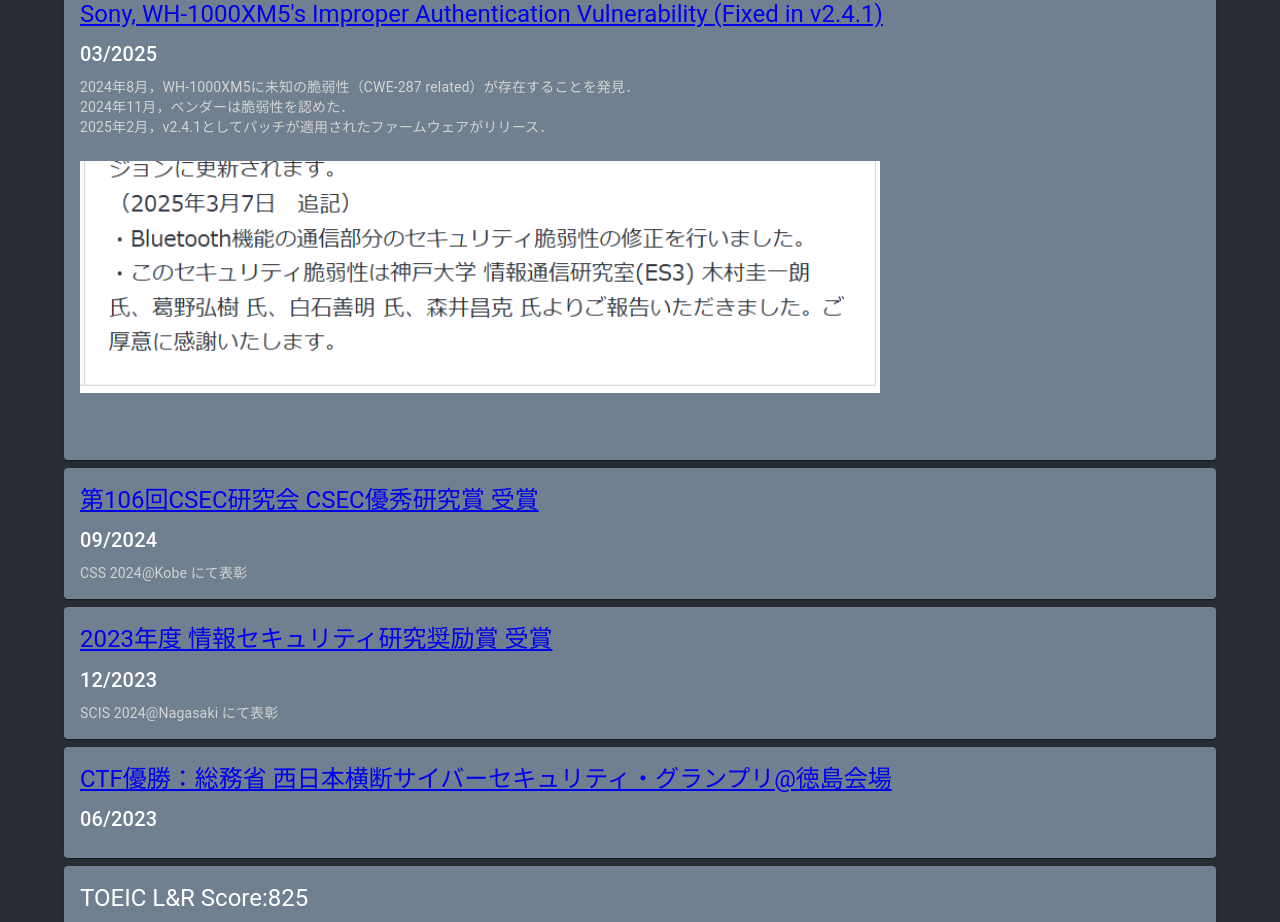
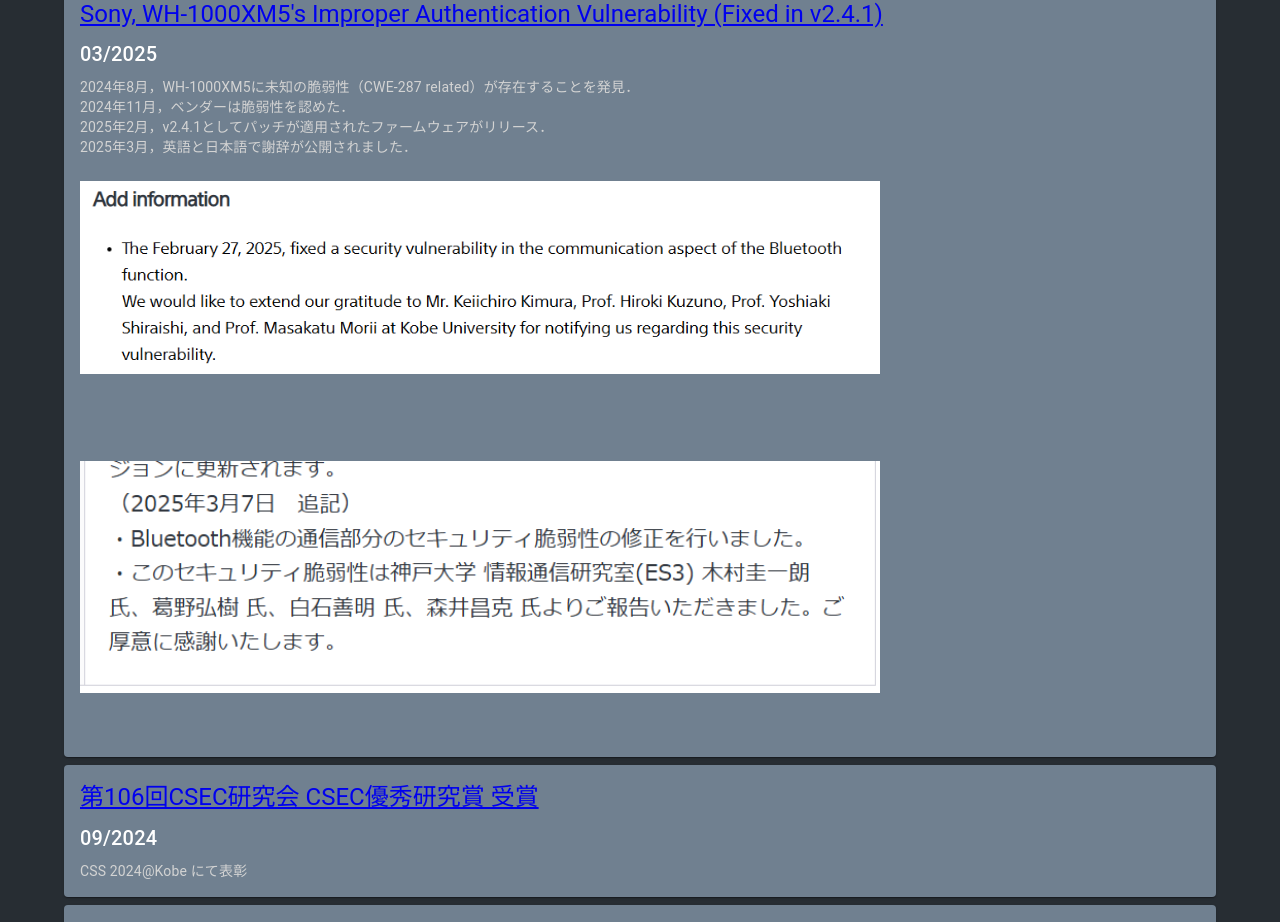
Before and after one commit to trapedev/trapedev.github.io, a React (Create React App) app in the folder app/: page / in a window 1280 px wide. Shown: the part 8816-9738 px from the top of the page. Built offline with nearby package versions, Linux system fonts and the light colour scheme.

Commit message:
commit all changes

```diff
--- a/app/src/pages/achv/WH1000XM5AuthVulnFix.tsx
+++ b/app/src/pages/achv/WH1000XM5AuthVulnFix.tsx
@@ -1,21 +1,37 @@
 import { Box } from "@mui/material";
-import { SecondaryText, SingleCardItem, SubTitle, Title } from "components/views/ui";
+import {
+  SecondaryText,
+  SingleCardItem,
+  SubTitle,
+  Title,
+} from "components/views/ui";
 
 const WH1000XM5AuthVulnFix = () => {
   return (
     <SingleCardItem>
       <Title
-        title={"Sony, WH-1000XM5's Improper Authentication Vulnerability (Fixed in v2.4.1)"}
+        title={
+          "Sony, WH-1000XM5's Improper Authentication Vulnerability (Fixed in v2.4.1)"
+        }
         hyperLink="https://github.com/trapedev/WH-1000XM5_Auth_Vuln_Fixed_v2.4.1"
       />
       <SubTitle title={"03/2025"} />
-      <SecondaryText text={"2024年8月，WH-1000XM5に未知の脆弱性（CWE-287 related）が存在することを発見．"} />
+      <SecondaryText
+        text={
+          "2024年8月，WH-1000XM5に未知の脆弱性（CWE-287 related）が存在することを発見．"
+        }
+      />
       <SecondaryText text={"2024年11月，ベンダーは脆弱性を認めた．"} />
-      <SecondaryText text={"2025年2月，v2.4.1としてパッチが適用されたファームウェアがリリース．"} />
+      <SecondaryText
+        text={
+          "2025年2月，v2.4.1としてパッチが適用されたファームウェアがリリース．"
+        }
+      />
+      <SecondaryText text={"2025年3月，英語と日本語で謝辞が公開されました．"} />
       <Box
         sx={{
           position: "relative",
-          paddingBottom: "25.25%", // 16:9 aspect ratio
+          paddingBottom: "25%", // 16:9 aspect ratio
           height: 0,
           overflow: "hidden",
           maxWidth: "100%",
@@ -23,14 +39,32 @@ const WH1000XM5AuthVulnFix = () => {
         }}
       >
         <img
-          src="wh-1000xm5-acks.png"
+          src="wh-1000xm5-acks-en.png"
           style={{
             position: "absolute",
             width: "75%",
-            maxWidth: "800px"
-          }
-        }
-        alt=""
+            maxWidth: "800px",
+          }}
+          alt="wh-1000xm5-acks-en"
+        />
+      </Box>
+      <Box
+        sx={{
+          position: "relative",
+          paddingBottom: "25%", // 16:9 aspect ratio
+          height: 0,
+          overflow: "hidden",
+          maxWidth: "100%",
+        }}
+      >
+        <img
+          src="wh-1000xm5-acks-jp.png"
+          style={{
+            position: "absolute",
+            width: "75%",
+            maxWidth: "800px",
+          }}
+          alt="wh-1000xm5-acks-jp"
         />
       </Box>
     </SingleCardItem>
```
Also changed, not shown: app/public/wh-1000xm5-acks-en.png (added), app/public/wh-1000xm5-acks-jp.png (renamed from app/public/wh-1000xm5-acks.png), 8 other files (tests, documents, lock files or other folders).
